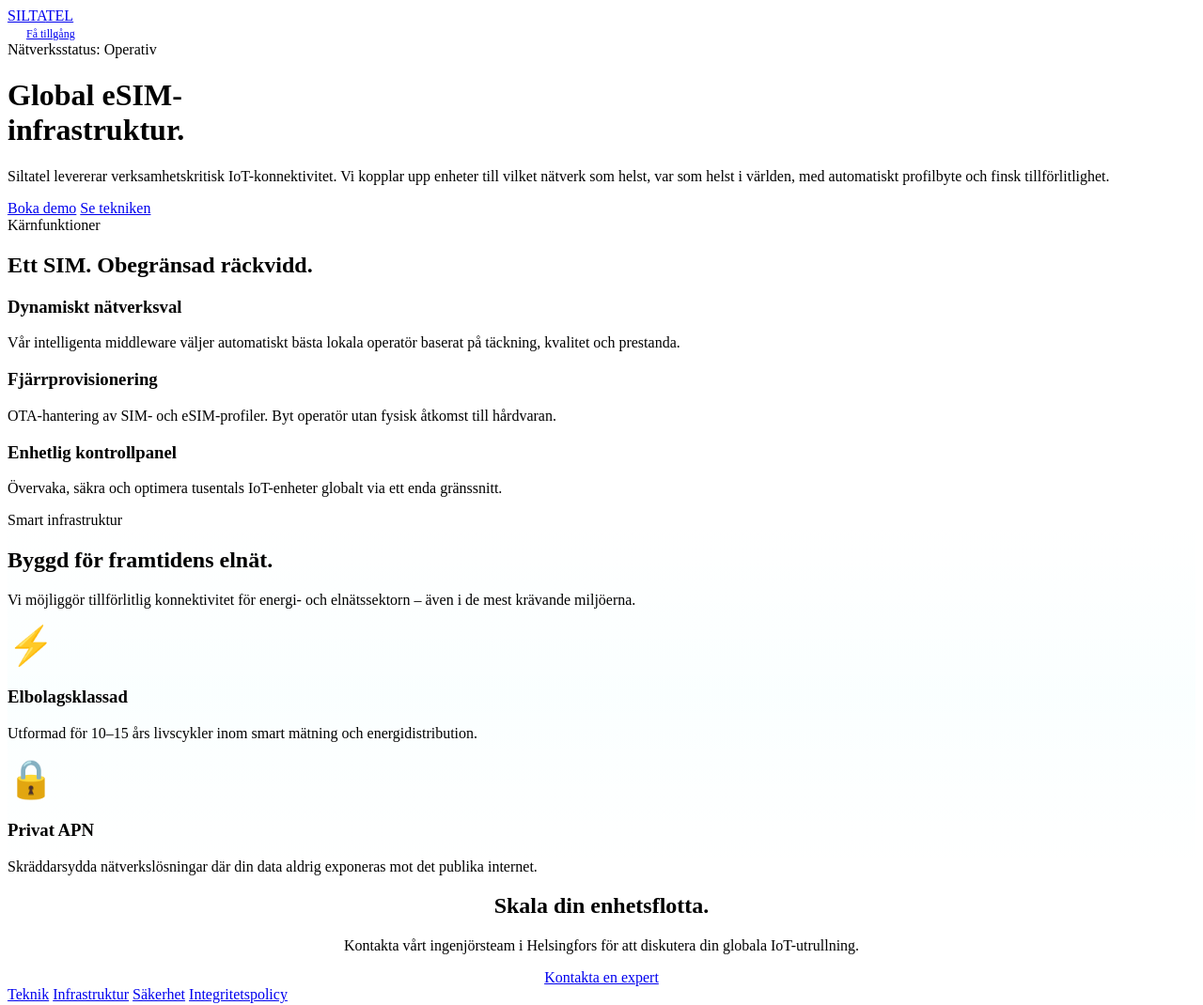
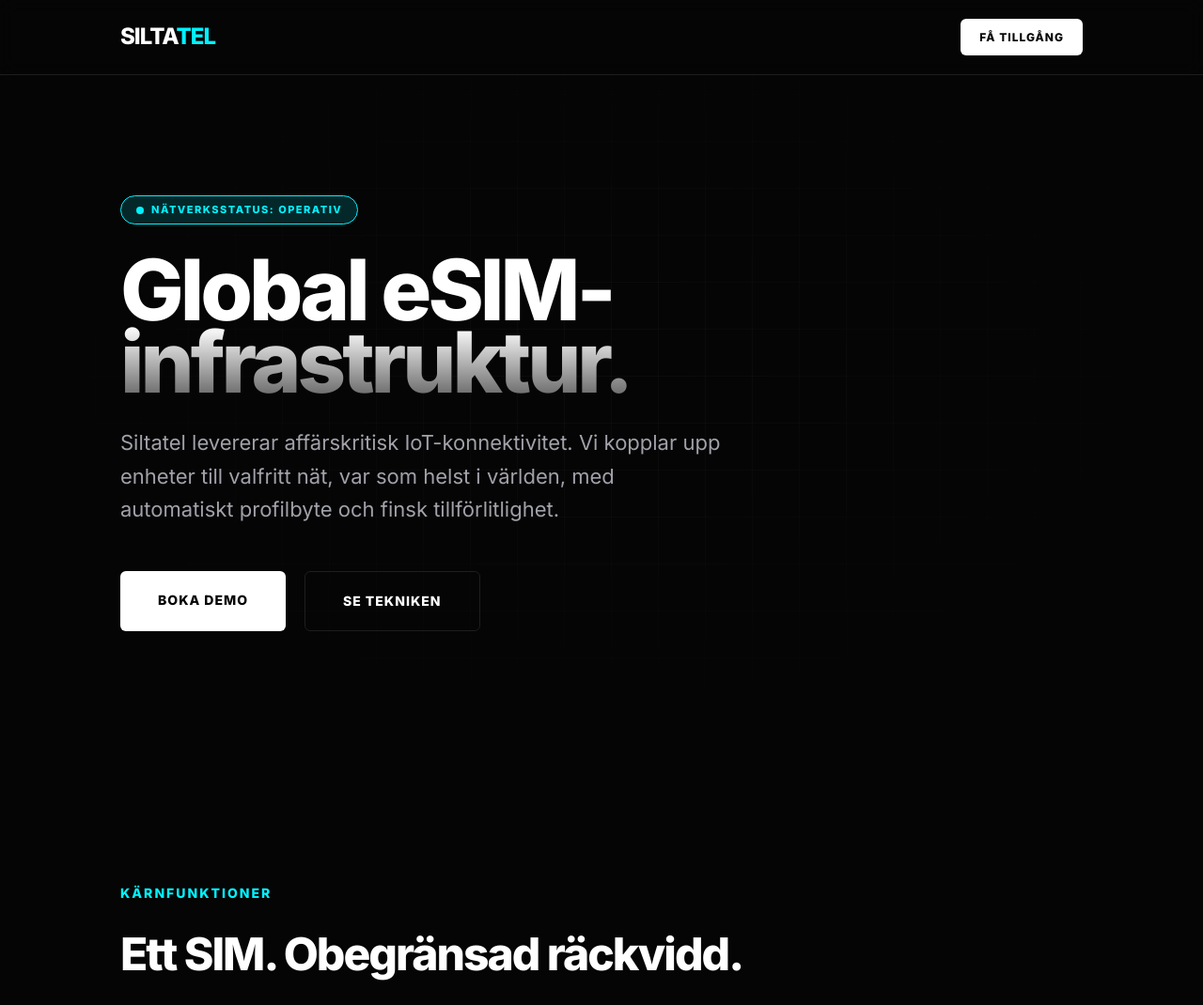
Before and after one commit to Siltademo/ruotsi, a plain HTML site: page index.html in a window 1280 px wide. Shown: the top 1070 px of the page at 94% size. Drawn offline with Linux system fonts and the light colour scheme.

Commit message:
first commit

```diff
--- a/index.html
+++ b/index.html
@@ -8,26 +8,193 @@
   <link rel="preconnect" href="https://fonts.gstatic.com" crossorigin>
   <link href="https://fonts.googleapis.com/css2?family=Inter:wght@400;600;800&display=swap" rel="stylesheet">
   <style>
-    /* STYLES UNCHANGED */
+    /* --- styles unchanged --- */
+    :root {
+      --bg-dark: #050505;
+      --accent: #00f2ff;
+      --accent-dim: rgba(0, 242, 255, 0.15);
+      --card-bg: rgba(255, 255, 255, 0.03);
+      --text-main: #ffffff;
+      --text-muted: #a1a1aa;
+      --border: rgba(255, 255, 255, 0.1);
+      --nav-height: 80px;
+    }
+    * { box-sizing: border-box; margin: 0; padding: 0; }
+    html { scroll-behavior: smooth; }
+    body {
+      background-color: var(--bg-dark);
+      color: var(--text-main);
+      font-family: 'Inter', -apple-system, sans-serif;
+      line-height: 1.6;
+      overflow-x: hidden;
+    }
+    body::before {
+      content: "";
+      position: fixed;
+      inset: 0;
+      background-image:
+        linear-gradient(var(--border) 1px, transparent 1px),
+        linear-gradient(90deg, var(--border) 1px, transparent 1px);
+      background-size: 50px 50px;
+      mask-image: radial-gradient(ellipse at center, black, transparent 80%);
+      -webkit-mask-image: radial-gradient(ellipse at center, black, transparent 80%);
+      z-index: -1;
+      opacity: 0.3;
+    }
+    nav {
+      height: var(--nav-height);
+      display: flex;
+      align-items: center;
+      justify-content: space-between;
+      padding: 0 10%;
+      position: fixed;
+      top: 0; width: 100%;
+      background: rgba(5, 5, 5, 0.8);
+      backdrop-filter: blur(10px);
+      z-index: 1000;
+      border-bottom: 1px solid var(--border);
+    }
+    .logo {
+      font-weight: 800;
+      font-size: 24px;
+      letter-spacing: -1px;
+      color: var(--text-main);
+      text-decoration: none;
+    }
+    .logo span { color: var(--accent); }
+
+    header {
+      min-height: 100vh;
+      display: flex;
+      flex-direction: column;
+      justify-content: center;
+      padding: var(--nav-height) 10% 0;
+      max-width: 1400px;
+      margin: 0 auto;
+    }
+    .badge {
+      display: inline-flex;
+      align-items: center;
+      gap: 8px;
+      padding: 6px 16px;
+      background: var(--accent-dim);
+      border: 1px solid var(--accent);
+      color: var(--accent);
+      text-transform: uppercase;
+      font-size: 11px;
+      font-weight: 700;
+      letter-spacing: 1.5px;
+      border-radius: 50px;
+      width: fit-content;
+      margin-bottom: 32px;
+    }
+    h1 {
+      font-size: clamp(48px, 10vw, 90px);
+      font-weight: 800;
+      letter-spacing: -4px;
+      line-height: 0.85;
+      margin-bottom: 30px;
+      background: linear-gradient(to bottom, #fff 50%, #666 100%);
+      -webkit-background-clip: text;
+      -webkit-text-fill-color: transparent;
+    }
+    p.lead {
+      font-size: clamp(18px, 2vw, 22px);
+      color: var(--text-muted);
+      max-width: 650px;
+      margin-bottom: 48px;
+    }
+    .cta-group { display: flex; gap: 20px; flex-wrap: wrap; }
+    .cta-btn {
+      background: var(--text-main);
+      color: var(--bg-dark);
+      padding: 20px 40px;
+      text-decoration: none;
+      border-radius: 6px;
+      font-weight: 700;
+      text-transform: uppercase;
+      letter-spacing: 1px;
+      font-size: 14px;
+    }
+    .cta-btn.secondary {
+      background: transparent;
+      color: var(--text-main);
+      border: 1px solid var(--border);
+    }
+    section {
+      padding: 140px 10%;
+      max-width: 1400px;
+      margin: 0 auto;
+    }
+    .section-tag {
+      color: var(--accent);
+      font-weight: 700;
+      font-size: 14px;
+      text-transform: uppercase;
+      letter-spacing: 2px;
+      display: block;
+      margin-bottom: 16px;
+    }
+    h2 {
+      font-size: clamp(32px, 5vw, 48px);
+      letter-spacing: -2px;
+      margin-bottom: 60px;
+      font-weight: 800;
+    }
+    .grid {
+      display: grid;
+      grid-template-columns: repeat(auto-fit, minmax(320px, 1fr));
+      gap: 24px;
+    }
+    .card {
+      background: rgba(255, 255, 255, 0.03);
+      border: 1px solid var(--border);
+      padding: 48px;
+      border-radius: 24px;
+    }
+    .card h3 { font-size: 24px; margin-bottom: 16px; }
+    .card p { color: var(--text-muted); }
+
+    footer {
+      border-top: 1px solid var(--border);
+      padding: 80px 10% 40px;
+      text-align: center;
+      color: var(--text-muted);
+    }
+    .footer-links {
+      display: flex;
+      justify-content: center;
+      gap: 30px;
+      margin-bottom: 40px;
+    }
+    .footer-links a {
+      color: var(--text-muted);
+      text-decoration: none;
+    }
+    @media (max-width: 768px) {
+      header, section { padding: 100px 5%; }
+      h1 { letter-spacing: -2px; }
+      .grid { grid-template-columns: 1fr; }
+    }
   </style>
 </head>
+
 <body>
 
 <nav>
   <a href="#" class="logo">SILTA<span>TEL</span></a>
-  <div class="nav-links">
-    <a href="#contact" class="cta-btn" style="padding: 10px 20px; font-size: 12px;">Få tillgång</a>
-  </div>
+  <a href="#contact" class="cta-btn" style="padding:10px 20px;font-size:12px;">Få tillgång</a>
 </nav>
 
 <header>
   <div class="badge">
-    <span style="width: 8px; height: 8px; background: var(--accent); border-radius: 50%;"></span>
+    <span style="width:8px;height:8px;background:var(--accent);border-radius:50%;"></span>
     Nätverksstatus: Operativ
   </div>
   <h1>Global eSIM-<br>infrastruktur.</h1>
   <p class="lead">
-    Siltatel levererar verksamhetskritisk IoT-konnektivitet. Vi kopplar upp enheter till vilket nätverk som helst, var som helst i världen, med automatiskt profilbyte och finsk tillförlitlighet.
+    Siltatel levererar affärskritisk IoT-konnektivitet. Vi kopplar upp enheter till valfritt nät,
+    var som helst i världen, med automatiskt profilbyte och finsk tillförlitlighet.
   </p>
   <div class="cta-group">
     <a href="#contact" class="cta-btn">Boka demo</a>
@@ -40,45 +207,43 @@
   <h2>Ett SIM. Obegränsad räckvidd.</h2>
   <div class="grid">
     <div class="card">
-      <h3>Dynamiskt nätverksval</h3>
-      <p>Vår intelligenta middleware väljer automatiskt bästa lokala operatör baserat på täckning, kvalitet och prestanda.</p>
+      <h3>Dynamiskt nätval</h3>
+      <p>Vår intelligenta middleware väljer automatiskt bästa lokala nät baserat på täckning och kvalitet.</p>
     </div>
     <div class="card">
       <h3>Fjärrprovisionering</h3>
-      <p>OTA-hantering av SIM- och eSIM-profiler. Byt operatör utan fysisk åtkomst till hårdvaran.</p>
+      <p>OTA-hantering av eSIM-profiler – byt operatör utan fysisk åtkomst till enheten.</p>
     </div>
     <div class="card">
       <h3>Enhetlig kontrollpanel</h3>
-      <p>Övervaka, säkra och optimera tusentals IoT-enheter globalt via ett enda gränssnitt.</p>
+      <p>Övervaka, styr och säkra tusentals IoT-enheter globalt från ett enda gränssnitt.</p>
     </div>
   </div>
 </section>
 
-<section style="background: linear-gradient(to bottom, transparent, rgba(0, 242, 255, 0.02), transparent)">
+<section>
   <span class="section-tag">Smart infrastruktur</span>
   <h2>Byggd för framtidens elnät.</h2>
   <p class="lead">
-    Vi möjliggör tillförlitlig konnektivitet för energi- och elnätssektorn – även i de mest krävande miljöerna.
+    Vi möjliggör stabil och säker kommunikation för energibolag och smarta elnät,
+    även i de mest krävande miljöerna.
   </p>
-
   <div class="grid">
     <div class="card">
-      <div style="font-size: 40px; margin-bottom: 20px;">⚡</div>
-      <h3>Elbolagsklassad</h3>
-      <p>Utformad för 10–15 års livscykler inom smart mätning och energidistribution.</p>
+      <h3>Redo för energibranschen</h3>
+      <p>Utformad för livscykler på 10–15 år inom smart mätning och eldistribution.</p>
     </div>
     <div class="card">
-      <div style="font-size: 40px; margin-bottom: 20px;">🔒</div>
       <h3>Privat APN</h3>
-      <p>Skräddarsydda nätverkslösningar där din data aldrig exponeras mot det publika internet.</p>
+      <p>Skräddarsydda nätverkslösningar där din data aldrig exponeras mot publikt internet.</p>
     </div>
   </div>
 </section>
 
-<section id="contact" style="text-align: center;">
-  <h2>Skala din enhetsflotta.</h2>
-  <p class="lead" style="margin-left: auto; margin-right: auto;">
-    Kontakta vårt ingenjörsteam i Helsingfors för att diskutera din globala IoT-utrullning.
+<section id="contact" style="text-align:center;">
+  <h2>Skala din IoT-flotta.</h2>
+  <p class="lead" style="margin:0 auto 40px;">
+    Kontakta vårt ingenjörsteam i Helsingfors för att diskutera din globala utrullning.
   </p>
   <a href="mailto:sales@siltatel.com" class="cta-btn">Kontakta en expert</a>
 </section>
@@ -90,7 +255,7 @@
     <a href="#">Säkerhet</a>
     <a href="#">Integritetspolicy</a>
   </div>
-  <p>© 2026 Siltatel Oy · Helsingfors, Finland · Ledande inom IoT-konnektivitet</p>
+  <p>© 2026 Siltatel Oy · Helsingfors, Finland · Global IoT-konnektivitet</p>
 </footer>
 
 </body>
```
